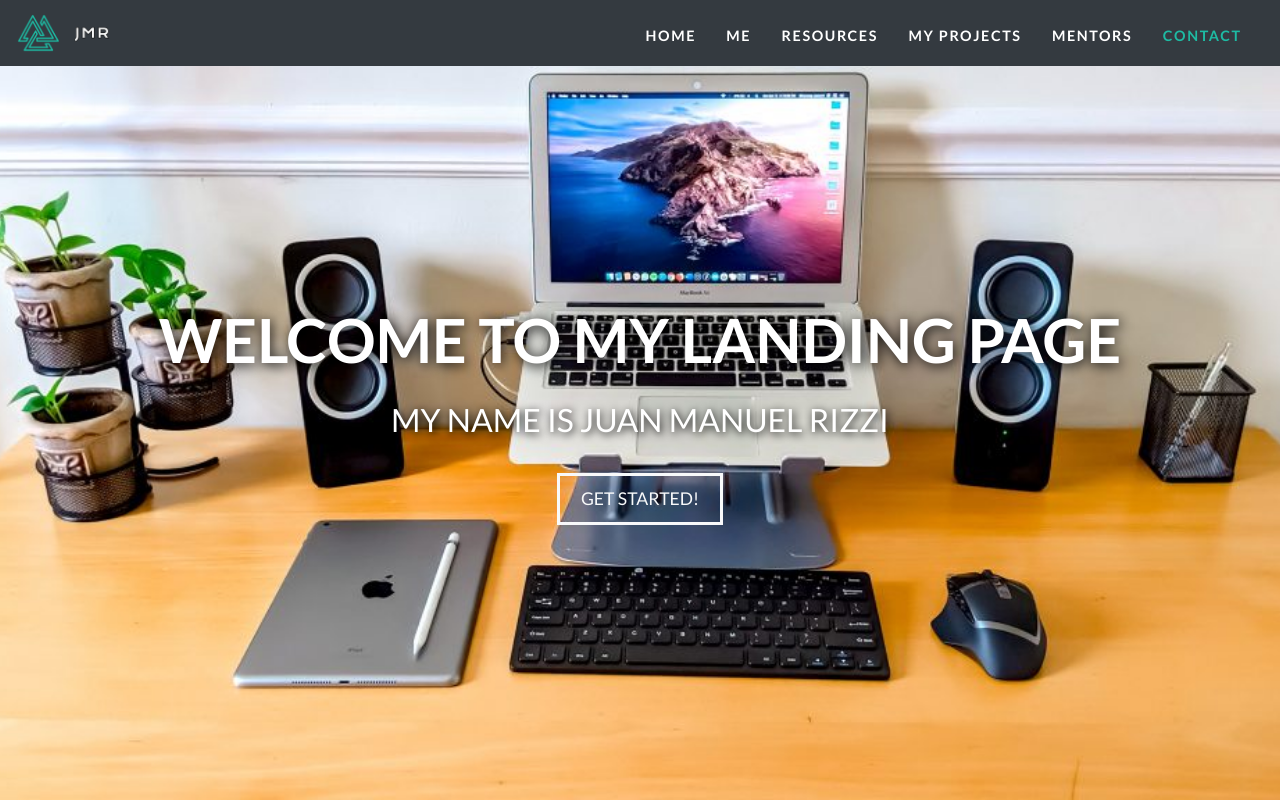
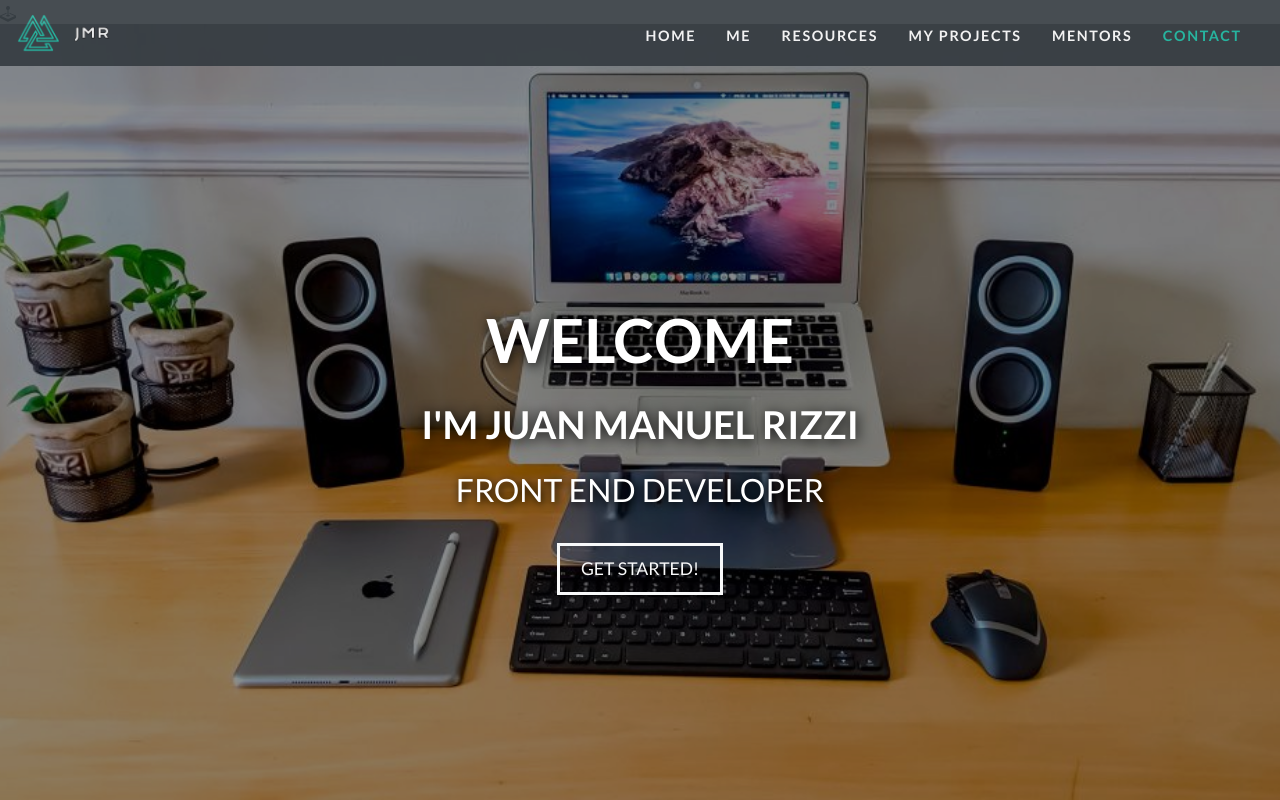
Before and after one commit to JuanmaRizzi/landingPage, a plain HTML site: page index.html in a window 1280 px wide. Shown: the top 800 px of the page. Drawn offline with nearby package versions, Linux system fonts and the light colour scheme.

Commit message:
cambio brillo img de fondo, cambio opacidad barra nav

```diff
--- a/index.html
+++ b/index.html
@@ -81,8 +81,9 @@
       </div>
     </div>
     <div class="caption text-center">
-      <h1>Welcome to my landing page</h1>
-      <h3>My name is Juan Manuel Rizzi</h3>
+      <h1>Welcome</h1>
+      <h2>I'm Juan Manuel Rizzi</h2>
+      <h3>Front End Developer</h3>
       <a class="btn btn-outline-light btn-lg" href="#whoAmI?"> Get Started!</a>
     </div>
     <!--end landing page section-->
--- a/style.css
+++ b/style.css
@@ -19,8 +19,8 @@ body {
   font-weight: 700;
   font-size: 0.9rem;
   letter-spacing: 0.1rem;
-
   background: rgba(0, 0, 0, 0.6);
+  opacity: 0.9;
 }
 
 .navbar-brand img {
@@ -40,10 +40,11 @@ body {
   color: #1ebba3;
 }
 
-/*--lanfing page--*/
+/*--landing page--*/
 
 .home-inner {
   background-image: url(img/img-presentacion.webp);
+  filter: brightness(0.55);
 }
 
 .caption {
@@ -55,9 +56,15 @@ body {
   color: white;
   text-transform: uppercase;
 }
-
 .caption h1 {
   font-size: 3.8rem;
+  font-weight: 700;
+  letter-spacing: 0.4;
+  text-shadow: 0.1rem 0.1rem 0.8rem black;
+  padding-bottom: 1rem;
+}
+.caption h2 {
+  font-size: 2.4rem;
   font-weight: 700;
   letter-spacing: 0.4;
   text-shadow: 0.1rem 0.1rem 0.8rem black;
@@ -103,7 +110,6 @@ body {
 .btn-secondary:focus {
   border-color: #189582;
   background-color: #189582;
-  /* color: white; */
 }
 
 /*============= RESOURCES SECTION =============*/
```
